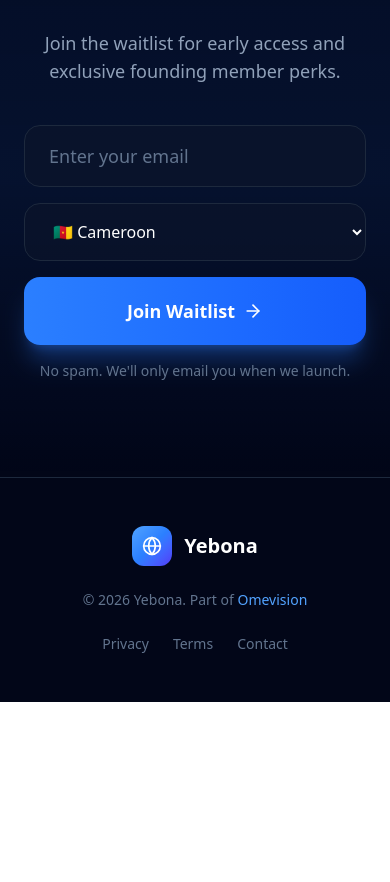
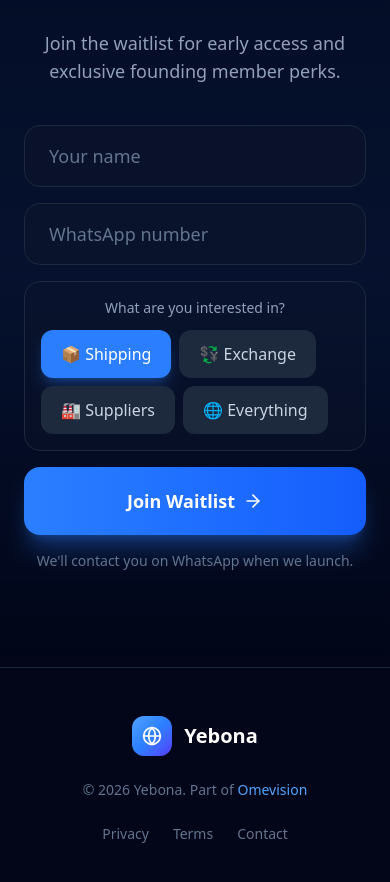
Before and after one commit to omegathesecond/yebona-landing, a React (Vite) app: page / in a window 390 px wide. Shown: the part 5513-6395 px from the top of the page. Before the commit the page ends 6215 px from the top, so only its background shows below. Built offline with nearby package versions, Linux system fonts and the light colour scheme.

Commit message:
Update waitlist: name + phone + interest (no email)

```diff
--- a/src/App.jsx
+++ b/src/App.jsx
@@ -256,14 +256,16 @@
 
 // Main App
 export default function App() {
-  const [email, setEmail] = useState('')
+  const [name, setName] = useState('')
+  const [phone, setPhone] = useState('')
+  const [interest, setInterest] = useState('shipping')
   const [submitted, setSubmitted] = useState(false)
-  const [country, setCountry] = useState('cameroon')
   const [activeTab, setActiveTab] = useState('transfer')
 
   const handleSubmit = (e) => {
     e.preventDefault()
-    console.log({ email, country })
+    // TODO: Send to backend
+    console.log({ name, phone, interest })
     setSubmitted(true)
   }
 
@@ -536,33 +538,56 @@
                 <Check className="w-10 h-10 text-white" />
               </div>
               <h3 className="text-2xl font-bold mb-3">You're on the list! 🎉</h3>
-              <p className="text-slate-400">We'll notify you as soon as Yebona launches in your country.</p>
+              <p className="text-slate-400">We'll reach out on WhatsApp when Yebona launches.</p>
             </div>
           ) : (
             <form onSubmit={handleSubmit} className="space-y-4">
+              {/* Name & Phone */}
               <div className="flex flex-col sm:flex-row gap-4">
                 <input
-                  type="email"
-                  value={email}
-                  onChange={(e) => setEmail(e.target.value)}
-                  placeholder="Enter your email"
+                  type="text"
+                  value={name}
+                  onChange={(e) => setName(e.target.value)}
+                  placeholder="Your name"
                   required
                   className="flex-1 bg-slate-900/50 border border-slate-800 rounded-2xl px-6 py-4 text-white placeholder-slate-500 outline-none focus:border-blue-500 transition-colors text-lg"
                 />
-                <select
-                  value={country}
-                  onChange={(e) => setCountry(e.target.value)}
-                  className="bg-slate-900/50 border border-slate-800 rounded-2xl px-6 py-4 text-white outline-none focus:border-blue-500 transition-colors"
-                >
-                  <option value="cameroon">🇨🇲 Cameroon</option>
-                  <option value="nigeria">🇳🇬 Nigeria</option>
-                  <option value="ghana">🇬🇭 Ghana</option>
-                  <option value="kenya">🇰🇪 Kenya</option>
-                  <option value="senegal">🇸🇳 Senegal</option>
-                  <option value="eswatini">🇸🇿 Eswatini</option>
-                  <option value="other">🌍 Other</option>
-                </select>
+                <input
+                  type="tel"
+                  value={phone}
+                  onChange={(e) => setPhone(e.target.value)}
+                  placeholder="WhatsApp number"
+                  required
+                  className="flex-1 bg-slate-900/50 border border-slate-800 rounded-2xl px-6 py-4 text-white placeholder-slate-500 outline-none focus:border-blue-500 transition-colors text-lg"
+                />
               </div>
+
+              {/* Interest Selection */}
+              <div className="bg-slate-900/30 border border-slate-800 rounded-2xl p-4">
+                <p className="text-slate-400 text-sm mb-3">What are you interested in?</p>
+                <div className="flex flex-wrap gap-2">
+                  {[
+                    { value: 'shipping', label: '📦 Shipping', desc: 'Freight & logistics' },
+                    { value: 'exchange', label: '💱 Exchange', desc: 'Currency transfer' },
+                    { value: 'suppliers', label: '🏭 Suppliers', desc: 'Find products' },
+                    { value: 'all', label: '🌐 Everything', desc: 'Full package' },
+                  ].map((opt) => (
+                    <button
+                      key={opt.value}
+                      type="button"
+                      onClick={() => setInterest(opt.value)}
+                      className={`px-5 py-3 rounded-xl font-medium transition-all ${
+                        interest === opt.value
+                          ? 'bg-blue-500 text-white shadow-lg shadow-blue-500/30'
+                          : 'bg-slate-800 text-slate-300 hover:bg-slate-700'
+                      }`}
+                    >
+                      {opt.label}
+                    </button>
+                  ))}
+                </div>
+              </div>
+
               <button
                 type="submit"
                 className="w-full bg-gradient-to-r from-blue-500 to-blue-600 hover:from-blue-600 hover:to-blue-700 px-8 py-5 rounded-2xl font-bold text-lg transition-all flex items-center justify-center gap-2 shadow-xl shadow-blue-500/30 hover:shadow-blue-500/50 hover:scale-[1.02]"
@@ -570,7 +595,7 @@
                 Join Waitlist
                 <ArrowRight className="w-5 h-5" />
               </button>
-              <p className="text-slate-500 text-sm">No spam. We'll only email you when we launch.</p>
+              <p className="text-slate-500 text-sm">We'll contact you on WhatsApp when we launch.</p>
             </form>
           )}
         </div>
```
